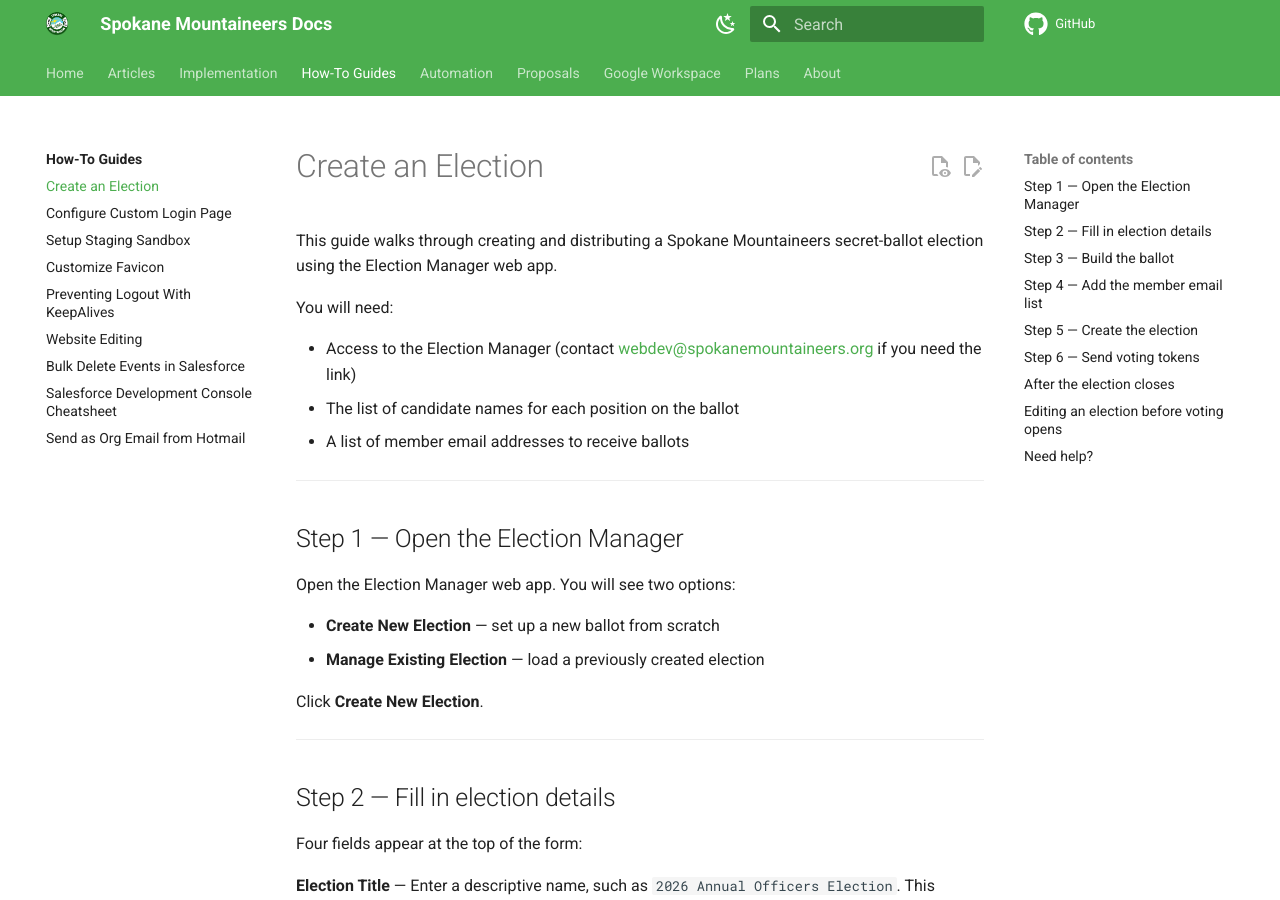
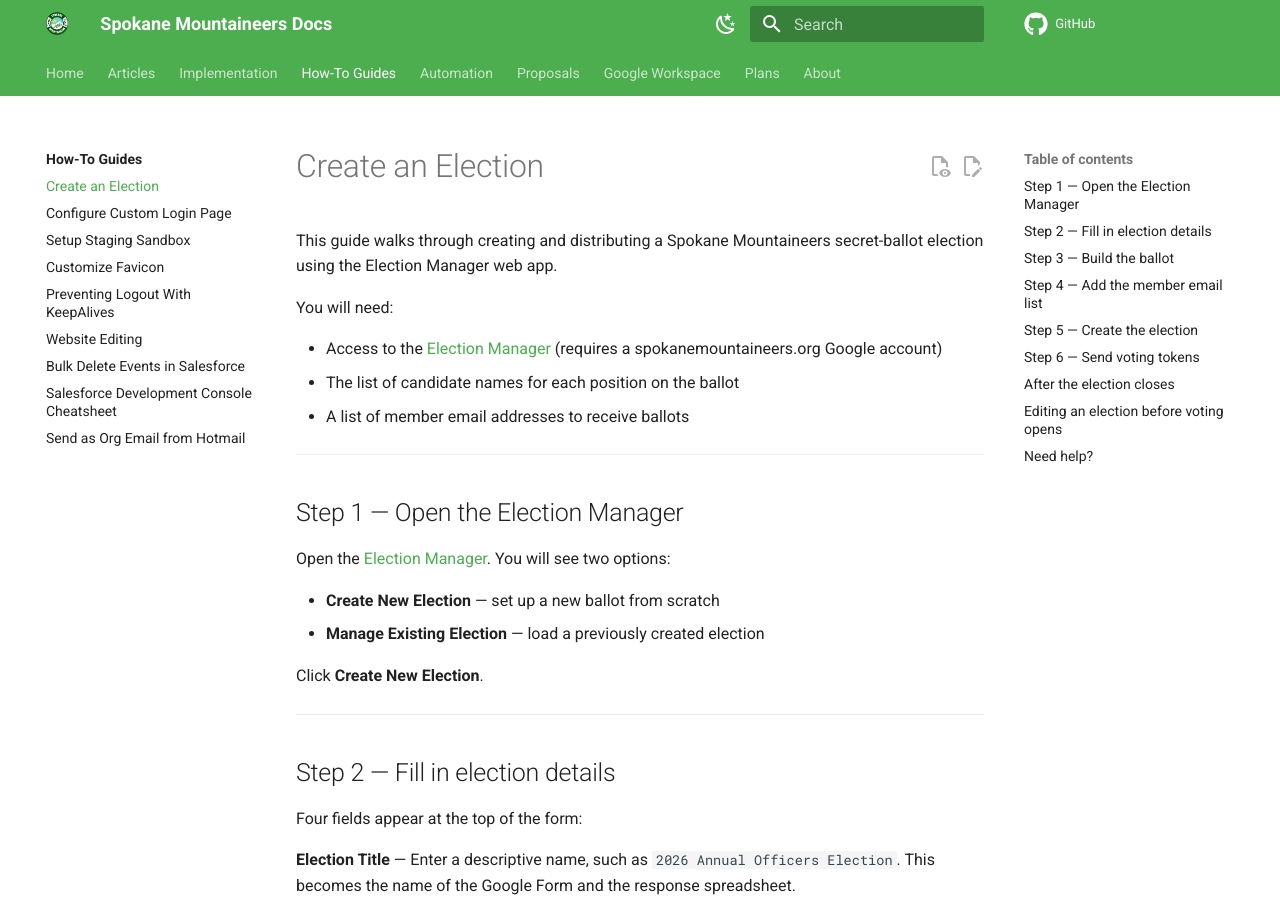
Before and after one commit to Spokane-Mountaineers/salesforce, an MkDocs documentation site: the page built from docs/how-to-guides/create-an-election.md, in a window 1280 px wide and 900 px high. Built offline with MkDocs 1.6.1 and Material for MkDocs 9.7.7, drawn with Linux system fonts in a browser that asks for light colours; comment, search, counter and statistics services are not loaded; some of the changed text lies outside the part shown.

Commit message:
docs(how-to-guides): add Election Manager URL to election guide

```diff
--- a/docs/how-to-guides/create-an-election.md
+++ b/docs/how-to-guides/create-an-election.md
@@ -4,7 +4,7 @@
 
 You will need:
 
-- Access to the Election Manager (contact [webdev@spokanemountaineers.org](mailto:webdev@spokanemountaineers.org) if you need the link)
+- Access to the [Election Manager](https://script.google.com/a/macros/spokanemountaineers.org/s/AKfycbxKvex6OsXOa-QdXvNpJYn5KfjTdHVb1t6RB3FTieeOlbS5JlMcXxULkWM95hl6EkAB/exec) (requires a spokanemountaineers.org Google account)
 - The list of candidate names for each position on the ballot
 - A list of member email addresses to receive ballots
 
@@ -12,7 +12,7 @@
 
 ## Step 1 — Open the Election Manager
 
-Open the Election Manager web app. You will see two options:
+Open the [Election Manager](https://script.google.com/a/macros/spokanemountaineers.org/s/AKfycbxKvex6OsXOa-QdXvNpJYn5KfjTdHVb1t6RB3FTieeOlbS5JlMcXxULkWM95hl6EkAB/exec). You will see two options:
 
 - **Create New Election** — set up a new ballot from scratch
 - **Manage Existing Election** — load a previously created election
@@ -95,7 +95,7 @@
 
 ## Editing an election before voting opens
 
-If you need to correct the ballot or update the member list before the start date, open the Election Manager, click **Manage Existing Election**, select the election from the dropdown, and click **Load Election**. Make your changes and use **Save Ballot Changes** or **Save Updated Email List** as appropriate.
+If you need to correct the ballot or update the member list before the start date, open the [Election Manager](https://script.google.com/a/macros/spokanemountaineers.org/s/AKfycbxKvex6OsXOa-QdXvNpJYn5KfjTdHVb1t6RB3FTieeOlbS5JlMcXxULkWM95hl6EkAB/exec), click **Manage Existing Election**, select the election from the dropdown, and click **Load Election**. Make your changes and use **Save Ballot Changes** or **Save Updated Email List** as appropriate.
 
 Once the start date is reached, fields are locked. A yellow banner will appear if you need to make a correction to a live election — check the **Locked** toggle and confirm the dialog to unlock it temporarily. An audit notification will be sent to the tech team when an in-progress election is unlocked.
 
```
